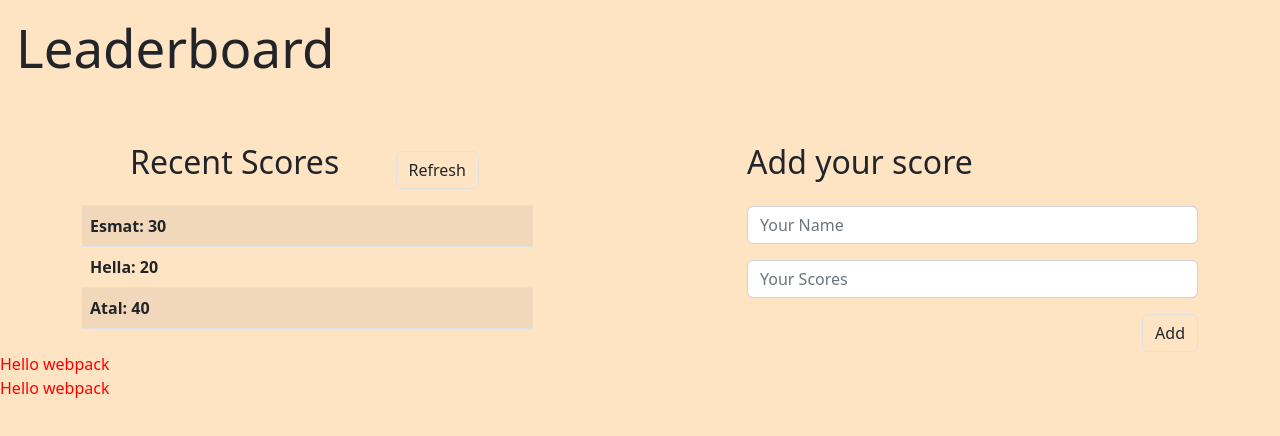
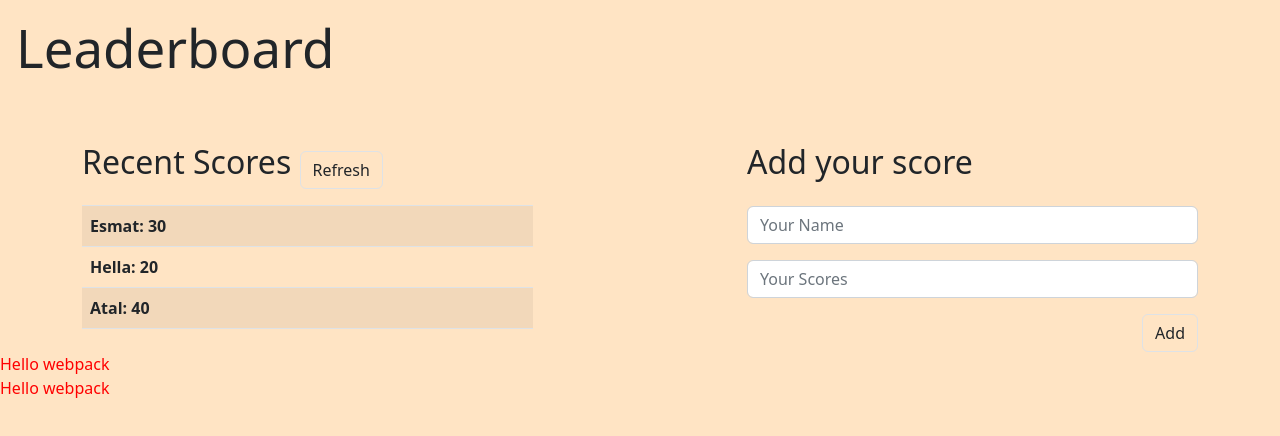
Before and after one commit to eaesmat/leaderboard, a website built with webpack: page dist/index.html in a window 1280 px wide. Built offline with nearby package versions, Linux system fonts and the light colour scheme.

Commit message:
Add heading to the left

```diff
--- a/dist/index.html
+++ b/dist/index.html
@@ -17,7 +17,7 @@
    <div class="container">
     <div class="row justify-content-between">
         <div class="col-5">
-            <h2 class="score m-5 pt-5">Recent Scores </h2> <a href="#" class="btn border">Refresh</a>
+            <h2 class="score pt-5">Recent Scores </h2> <a href="#" class="btn border">Refresh</a>
             <table class="table table-striped">
                 <thead>
                   <tr>
```
